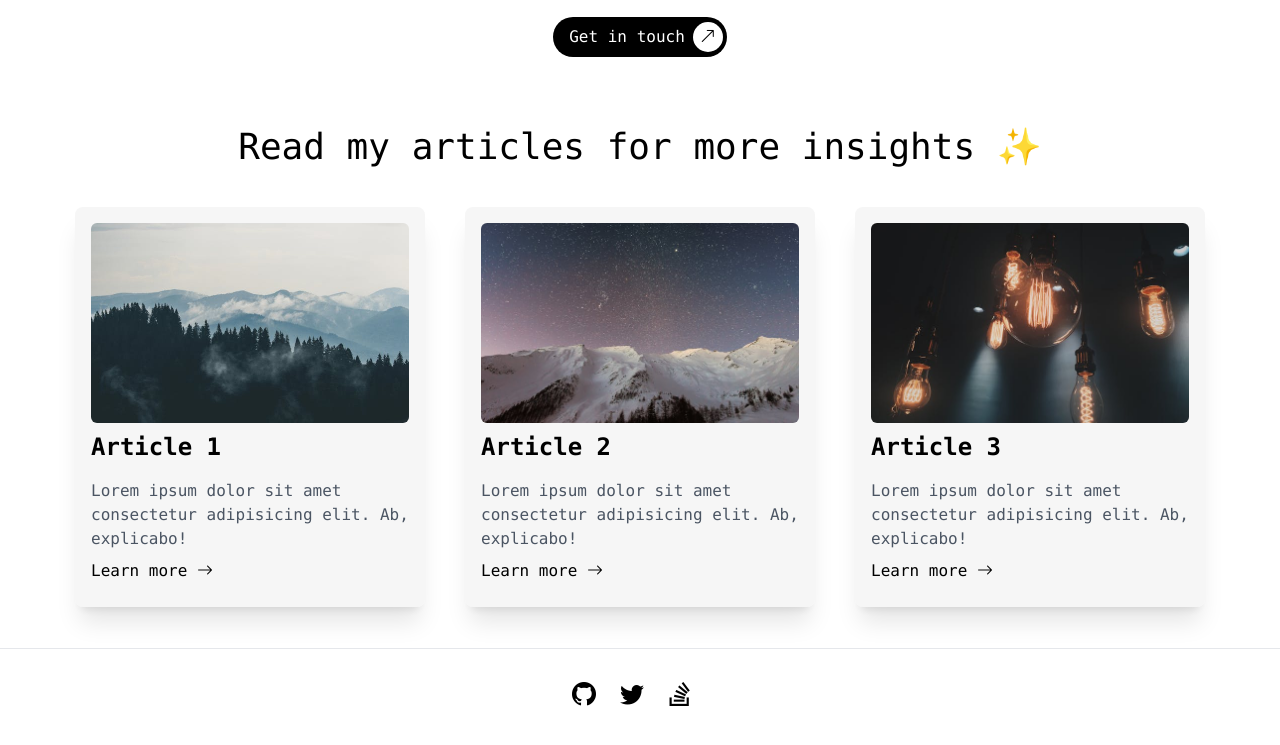
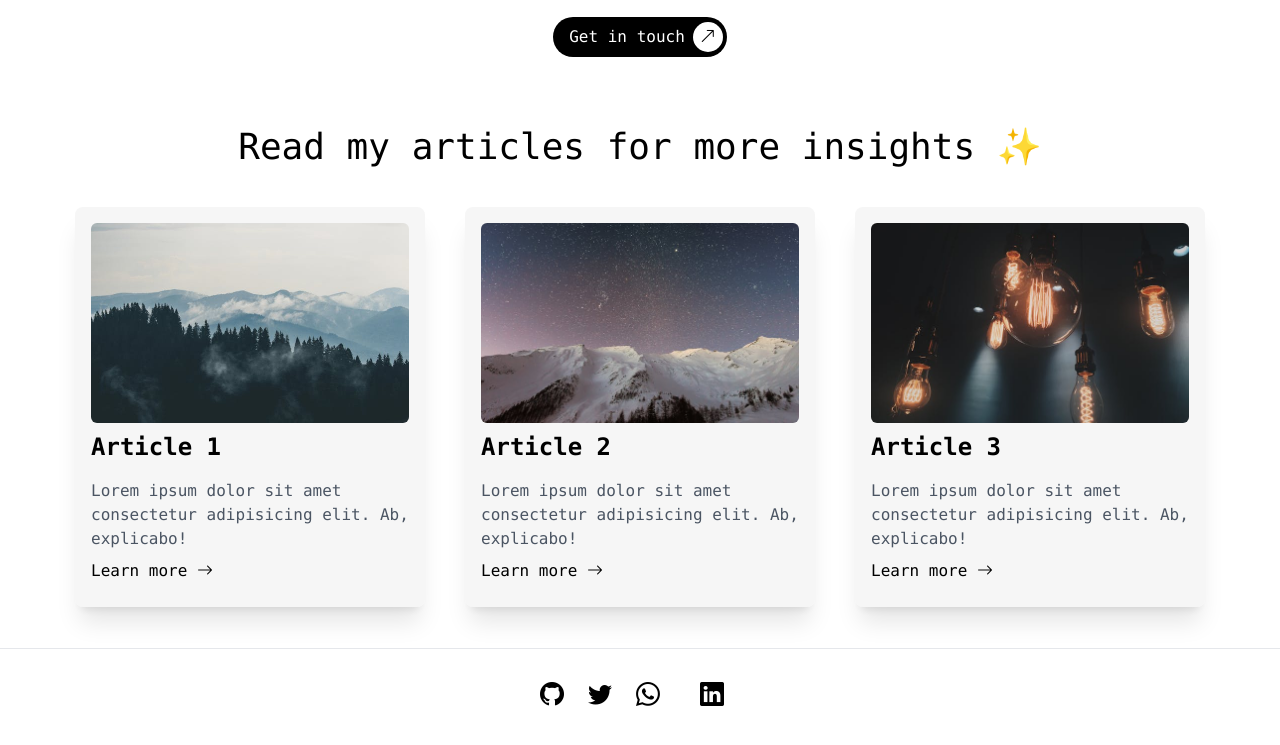
Before and after one commit to dhrmputra/portomerta, a website built with Vite: page index.html in a window 1280 px wide. Shown: the part 4226-4971 px from the top of the page. Built offline with nearby package versions, Linux system fonts and the light colour scheme.

```diff
--- a/index.html
+++ b/index.html
@@ -714,11 +714,17 @@
                     <i class="bi bi-twitter"></i>
                 </a>
                 <a
-                    href="https://stackoverflow.com/"
+                    href="https://whatsapp.com/"
                     class="tw-h-[40px] tw-w-[40px]"
                     aria-label="stackoverflow"
                 >
-                    <i class="bi bi-stack-overflow"></i>
+                    <i class="bi bi-whatsapp"></i>
+                </a>
+                <a href="https://whatsapp.com/"
+                    class="tw-h-[40px] tw-w-[40px]"
+                    aria-label="stackoverflow"
+                >
+                    <i class="bi bi-linkedin"></i>
                 </a>
             </div>
         </footer>
```
Also changed, not shown: assets/logo.png (deleted).
